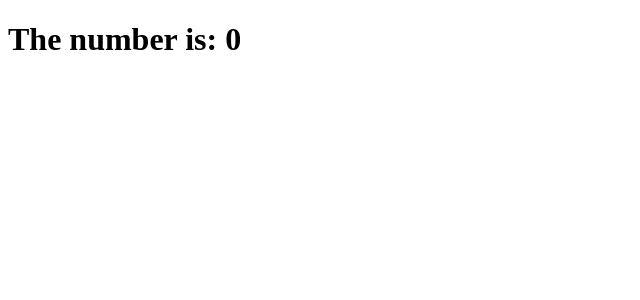
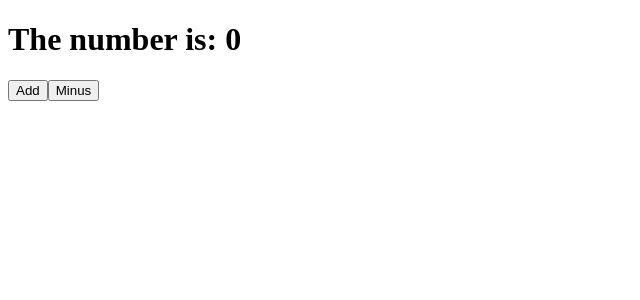
Before and after one commit to kimdohyun97/movie_app_2021-5, a React (Create React App) app: page / in a window 1280 px wide. Shown: the top 300 px of the page, without its empty margins (0-640 px from the left). Built offline with nearby package versions, Linux system fonts and the light colour scheme.

Commit message:
Edit App.js
버튼추가

```diff
--- a/src/App.js
+++ b/src/App.js
@@ -6,7 +6,11 @@ class App extends Component {
     }
     render() {
         return (
+            <div>
             <h1>The number is: {this.state.count} </h1>
+            <button>Add</button>
+            <button>Minus</button>
+            </div>
         )
     }
 }
```
